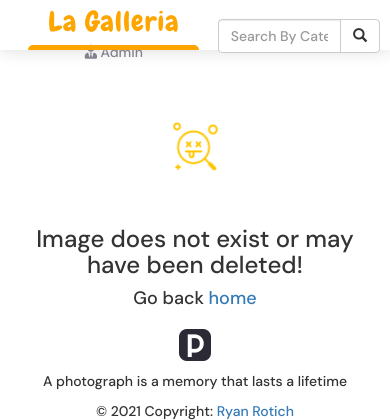
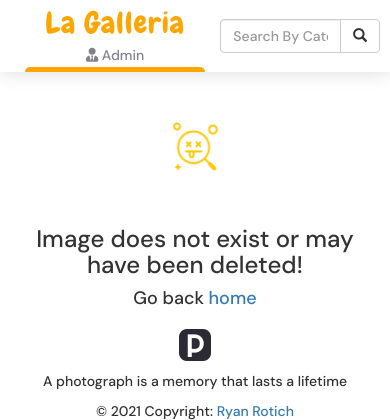
Before and after one commit to RYAN2540/La-Galleria, a Django app: page /image/1 in a window 390 px wide. Shown: the top 420 px of the page. Run offline with Django 3.2, Linux system fonts and the light colour scheme; data that the repository does not hold is empty; some libraries are stand-ins or nearby versions.

Commit message:
changes to(fixed font sizes)

```diff
--- a/gallery/templates/image.html
+++ b/gallery/templates/image.html
@@ -9,7 +9,7 @@
     <img
     onclick="showModal('{{image.id}}','{{image.name}}','{{image.description}}','{{image.photo.url}}','{{image.location}}','{{image.location.id}}','{{image.category}}', '{{image.category.id}}', '{{image.post_date}}') "
     class="image img-thumbnail" id={{image.name}} src="{{image.photo.url}}">
-    <div class="text-center">
+    <div class="text-center" style="margin-top: 3%; margin-bottom: 2%; bottom: 0;">
       <img src="{% static 'images/logo.png' %}" alt="logo" style="width:32px; padding-bottom: 0 !important;">
       <p>A photograph is a memory that lasts a lifetime</p>
       <p>© 2021 Copyright: <a href="https://github.com/RYAN2540" target="_blank">Ryan Rotich</a></p>
--- a/static/css/base.css
+++ b/static/css/base.css
@@ -18,7 +18,7 @@
     top: 0;
     text-align: center;
     width: 100vw;
-    height: 50px;
+    min-height: 5rem !important;
     padding: 0 10px;
     border: 0 !important;
     background-color: #fff;
@@ -39,7 +39,7 @@
 }
 
 #brand {
-    font-size: 28px;
+    font-size: 3rem;
     font-family: 'Chewy', cursive;
     letter-spacing: 1px;
 }
@@ -210,7 +210,7 @@
 
 .badge {
     margin-top: 1%;
-    font-size: 12px;
+    font-size: 1rem;
     background-color: orangered;
     margin-bottom: 1%;
 }
@@ -227,9 +227,3 @@
         border-radius: 0 !important;
     }
 }
-
-@media (max-width: 580px) {
-    .nav {
-        overflow: auto;
-    }
-}
```
